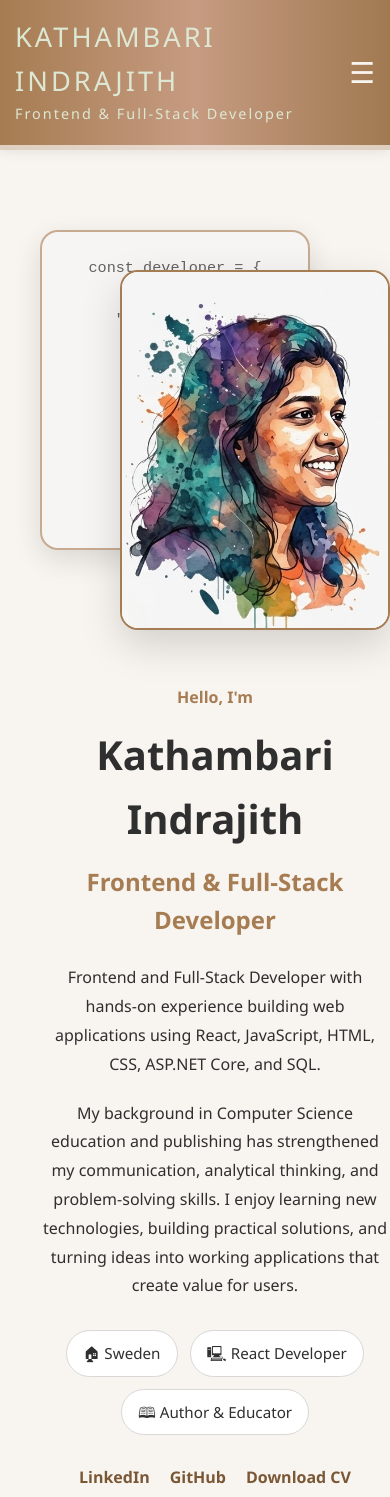
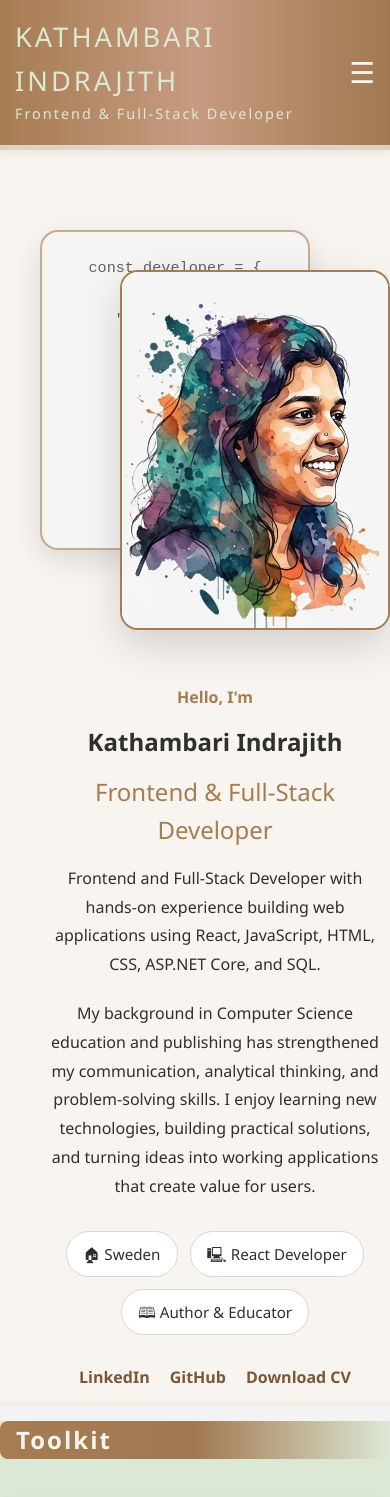
Before and after one commit to Kathambari-Kumar/Kathambari-Indrajith-Portfolio, a React (Vite) app: page / in a window 390 px wide. Shown: the top 1497 px of the page. Built offline with nearby package versions, Linux system fonts and the light colour scheme.

Commit message:
Fix mobile overview

```diff
--- a/src/App.css
+++ b/src/App.css
@@ -909,9 +909,19 @@ border-bottom: none;
 }
 
 .overview-name {
-    font-size: 2.5rem;
+    font-size: 1.5rem;
 }
 
+.overview-role {
+  color: #A67C52;
+  margin-bottom: 14px;
+  font-weight: 500;
+}
+
+.overview-description {
+  padding-left: 5px;
+  padding-right:5px;
+}
 .overview-badges,
 .overview-links {
     justify-content: center;
```
